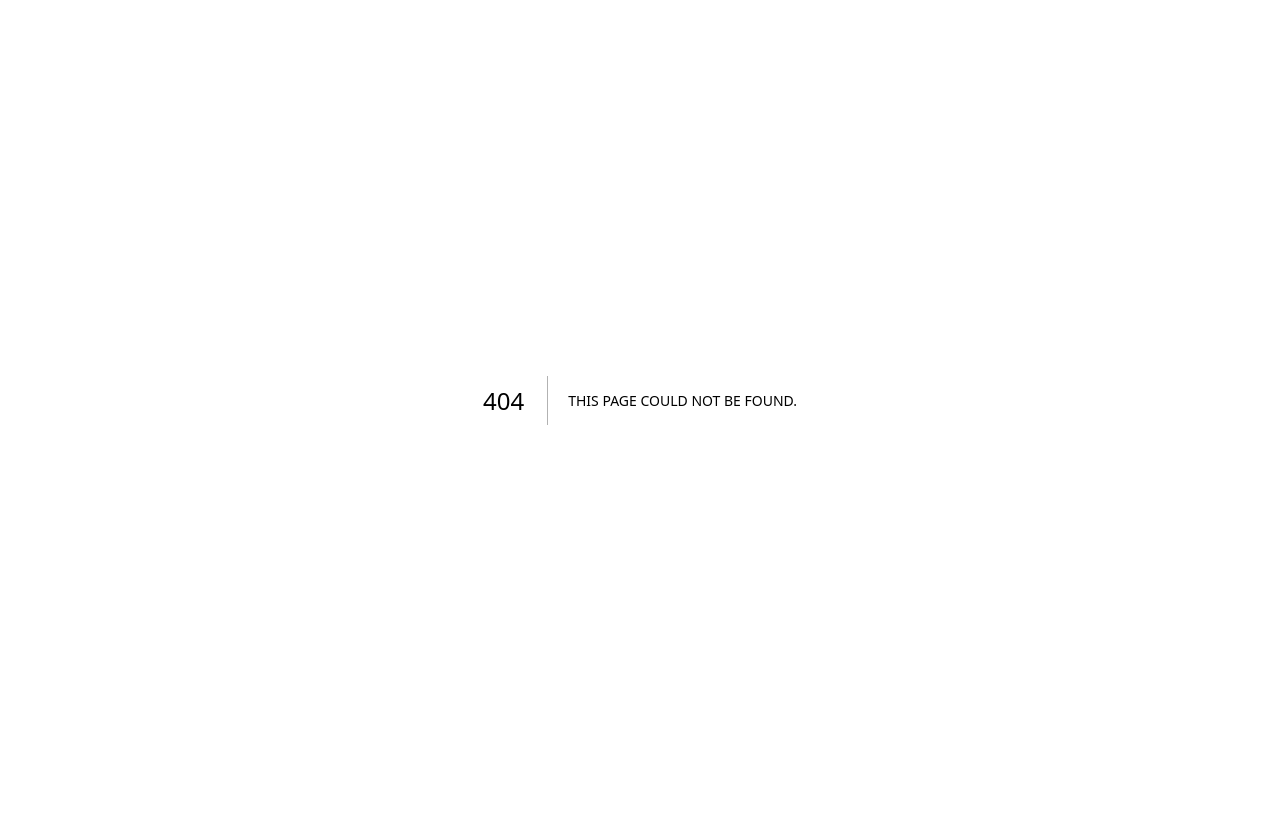
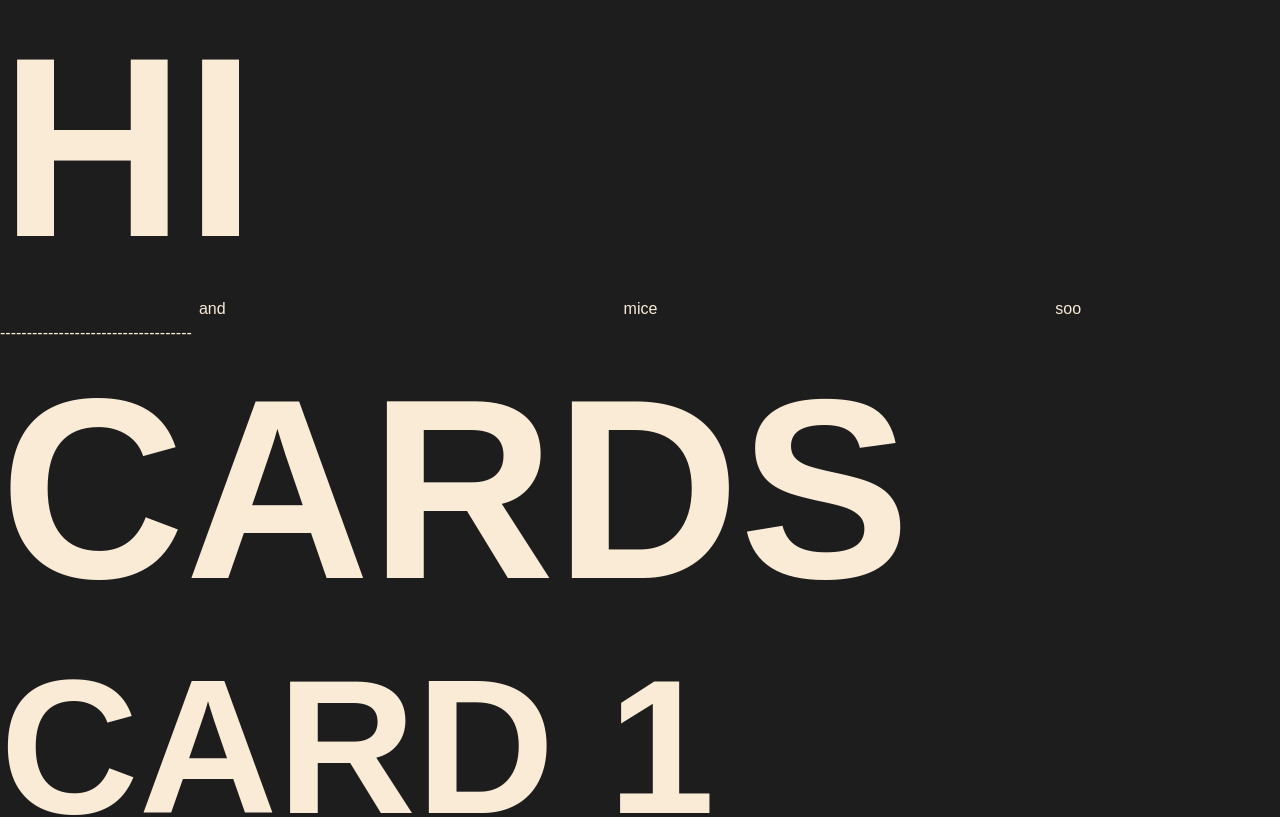
Before and after one commit to AviduDev/avidu-nextjs, a Next.js app: page /test in a window 1280 px wide. Before the commit this address had no page. Shown: the top 817 px of the page. Built offline with nearby package versions, Linux system fonts and the light colour scheme.

Commit message:
Development Notice Added

```diff
--- /dev/null
+++ b/components/Anchor.js
@@ -0,0 +1,19 @@
+import styles from "./Anchor.module.css";
+import Link from "next/link";
+
+export default function Anchor(props) {
+  return (
+    <Link href={props.link} className={styles.link}>
+      <span className={styles.mask}>
+        <div className={styles.linkContainer}>
+          <span className={styles.title} id='linkTitle1'>
+            {props.text}
+          </span>
+          <span className={styles.title} id='linkTitle2'>
+            {props.text}
+          </span>
+        </div>
+      </span>
+    </Link>
+  );
+}
--- /dev/null
+++ b/components/Anchor.module.css
@@ -0,0 +1,58 @@
+.link {
+  height: 30px;
+  align-items: center;
+  color: antiquewhite;
+  text-decoration: none;
+  display: flex;
+}
+
+/* Hide extra text */
+.mask {
+  position: relative;
+  padding: 0;
+  height: 20px;
+
+  /*  Remove overflow to see how it works　:) */
+  overflow: hidden;
+}
+
+.linkContainer {
+  transition: transform 0.4s ease;
+}
+
+.title {
+  display: block;
+
+  /*  Set same font-size and line height  */
+  font-size: inherit;
+  line-height: 20px;
+
+  transition: transform 0.4s ease;
+}
+
+#linkTitle1 {
+  transform-origin: right center;
+}
+
+#linkTitle2 {
+  transform-origin: left center;
+  transform: rotate(20deg);
+}
+
+
+
+/* Hover Action*/
+
+/* Move up two texts (20px = font-size) */
+.link:hover .linkContainer {
+  transform: translateY(-20px);
+}
+
+/* Rotate texts a little bit */
+.link:hover #linkTitle1 {
+  transform: rotate(20deg);
+}
+
+.link:hover #linkTitle2 {
+  transform: rotate(0);
+}
--- /dev/null
+++ b/components/Card.js
@@ -0,0 +1,29 @@
+import styles from './Card.module.css';
+
+export default function Card() {
+    return(
+        <section classNameName={styles.root}>
+            <h1>Cards</h1>
+
+            {/* ------------------------ */}
+
+        <div className={styles.cards}>
+			<div className={styles.card} id="c1">
+				<h2>card 1</h2>
+			</div>
+			<div className={styles.card} id='2'>
+				<h2>card 2</h2>
+			</div>
+			<div className={styles.card} id='3'>
+				<h2>card 3</h2>
+			</div>
+			<div className={styles.card} id='4'>
+				<h2>card 4</h2>
+			</div>
+			<div className={styles.card} id='5'>
+				<h2>card 5</h2>
+			</div>
+		</div>
+        </section>
+    )
+}
--- /dev/null
+++ b/components/Card.module.css
@@ -0,0 +1,9 @@
+.card {
+	height: 50vh;
+	position: sticky;
+	top: 0;
+}
+
+#c1 {
+	background-color: #fdcaca;
+}
--- /dev/null
+++ b/components/Notice.module.css
@@ -0,0 +1,7 @@
+.section {
+    background-color: #efffa6;
+    width: 100%;
+    text-align: center;
+    padding: 1rem;
+    font-size: 1rem;
+}
--- a/components/Process.js
+++ b/components/Process.js
@@ -2,7 +2,7 @@ import styles from "./Process.module.css";
 
 export default function Process() {
   return (
-    <section className={styles.sectioin}>
+    <section className={styles.section}>
       <h2>process</h2>
       <ul className={styles.processContainer}>
 
--- a/components/Process.module.css
+++ b/components/Process.module.css
@@ -1,4 +1,4 @@
-.sectioin {
+.section {
   background-color: antiquewhite;
   border-radius: 3vw;
   padding: 10vw 0 10vw 0;
@@ -10,6 +10,10 @@
 
 }
 
+.processContainer {
+  position: relative;
+}
+
 .process {
   gap: 1vw;
   display: grid;
@@ -17,6 +21,8 @@
   min-height: 50vw;
   width: 100%;
   padding: 3vw;
+  position: sticky;
+  top: 0;
 }
 
 .pcsTtl {
--- a/pages/_app.js
+++ b/pages/_app.js
@@ -4,12 +4,12 @@ import { ReactLenis } from "@studio-freight/react-lenis";
 export default function App({ Component, pageProps }) {
   return (
     <ReactLenis root options={{
-      duration: 1,
+      duration: 2,
       easing: (t) => Math.min(1, 1.001 - Math.pow(2, -10 * t)), // https://www.desmos.com/calculator/brs54l4xou
       direction: "vertical", // vertical, horizontal
       gestureDirection: "vertical", // vertical, horizontal, both
       smooth: true,
-      mouseMultiplier: 0.5,
+      mouseMultiplier: 5,
       smoothTouch: false,
       touchMultiplier: 0.2,
       infinite: false
--- a/pages/index.js
+++ b/pages/index.js
@@ -16,6 +16,7 @@ import Process from "@/components/Process";
 import Faqs from "@/components/Faqs";
 import Contact from "@/components/Contact";
 import Circle from "@/components/Circle";
+import Notice from "@/components/Notice";
 
 const hygraph = new GraphQLClient(
   "https://eu-central-1-shared-euc1-02.cdn.hygraph.com/content/cl9s32g1q2oun01td822bh5s6/master"
@@ -59,6 +60,7 @@ export default function Home({ projects }) {
         <link rel="icon" href="/favicon.ico" />
       </Head>
       <main className={styles.main}>
+        <Notice />
         <Hero />
         <Marquee />
         <Description />
--- /dev/null
+++ b/pages/test.js
@@ -0,0 +1,20 @@
+import Card from "@/components/Card";
+import styles from "../styles/Test.module.css";
+import Anchor from "@/components/Anchor";
+
+export default function Test() {
+  return (
+    <section className={styles.section}>
+      <h1>Hi</h1>
+      <div className={styles.div}>
+        <Anchor link="/" text="and" />
+        <Anchor link="/" text="mice" />
+        <Anchor link="/" text="soo" />
+      </div>
+
+    ------------------------------------
+
+    <Card />
+    </section>
+  );
+}
--- /dev/null
+++ b/styles/Test.module.css
@@ -0,0 +1,9 @@
+.section {
+    color: antiquewhite;
+}
+
+.div {
+    display: flex;
+    width: 100%;
+    justify-content: space-around;
+}
```
Also changed, not shown: components/Notice.js (added, +9 -0 lines).
